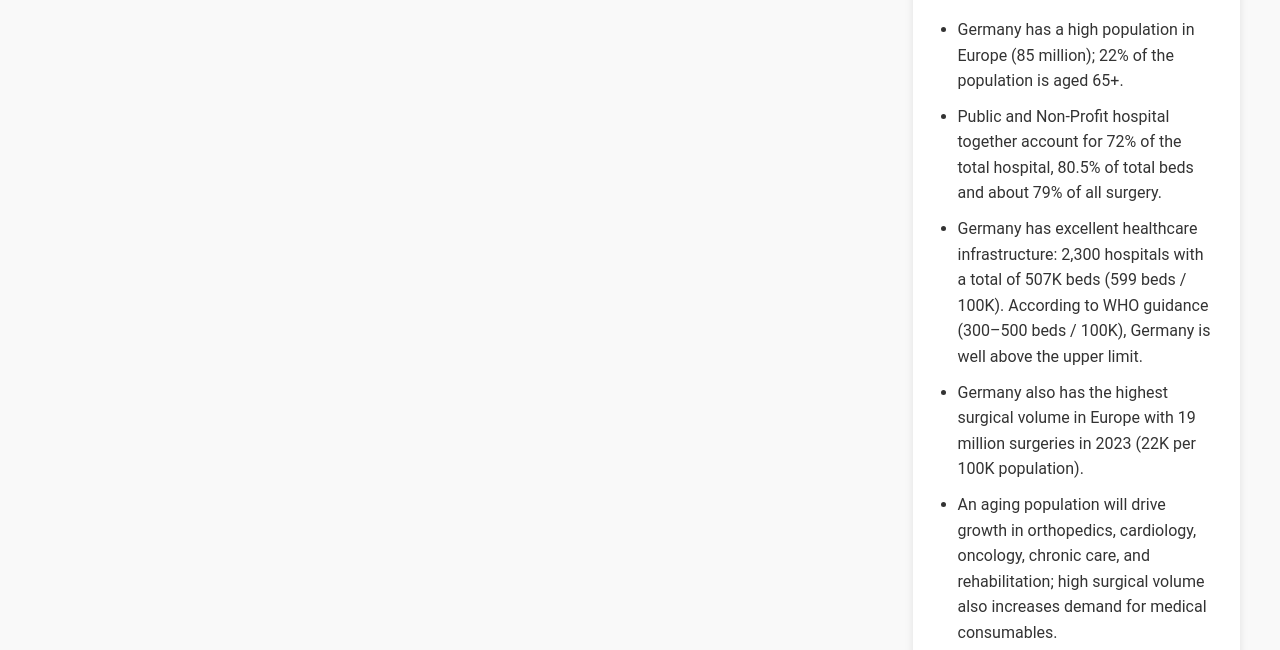
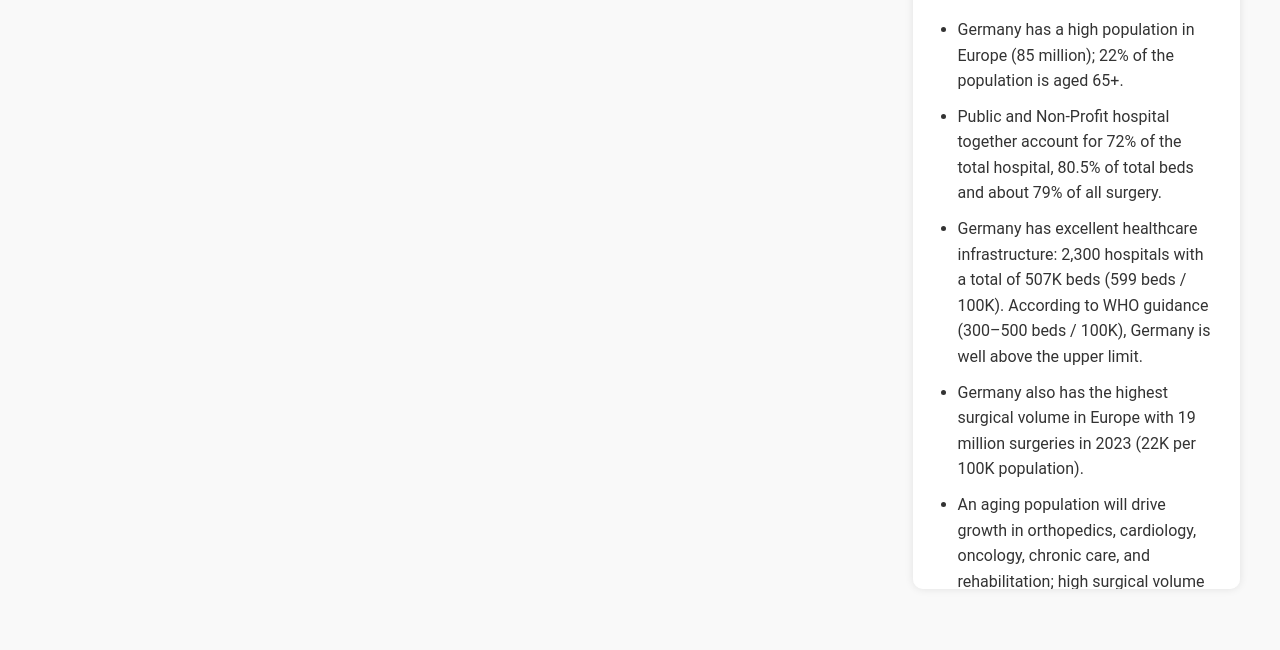
Before and after one commit to adil-siddique/germanyhealthcare-adilsiddique.github.io, a plain HTML site: page tableau-dashboard-1.html in a window 1280 px wide. Shown: the part 150-800 px from the top of the page. Drawn offline with Linux system fonts and the light colour scheme.

Commit message:
Update tableau-dashboard-1.html

```diff
--- a/tableau-dashboard-1.html
+++ b/tableau-dashboard-1.html
@@ -58,13 +58,16 @@
 
 .dashboard-right {
     flex: 1;
-    max-width: 300px; /* Add this to limit the width */
+    max-width: 300px;
     min-width: 260px;
     background-color: #ffffff;
     padding: 20px 25px;
     border-radius: 10px;
     box-shadow: 0 0 8px rgba(0, 0, 0, 0.1);
     text-align: left;
+    height: 600px; /* Fixed height for scroll */
+    overflow-y: auto; /* Enables internal scrolling */
+    scroll-behavior: smooth; /* Optional: smooth scrolling */
 }
 
 
```
